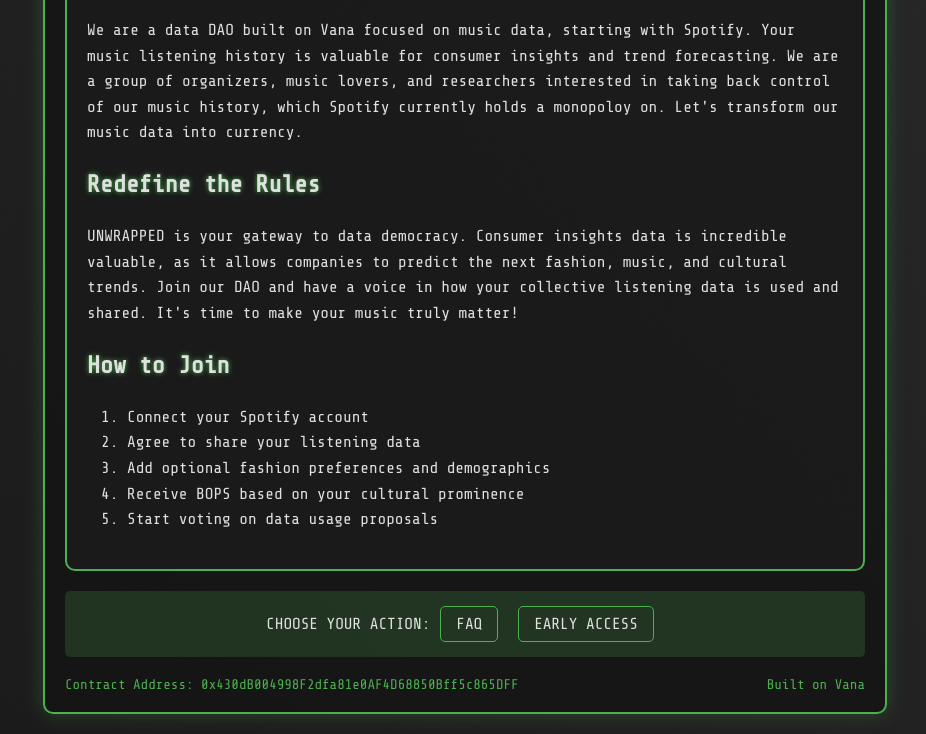
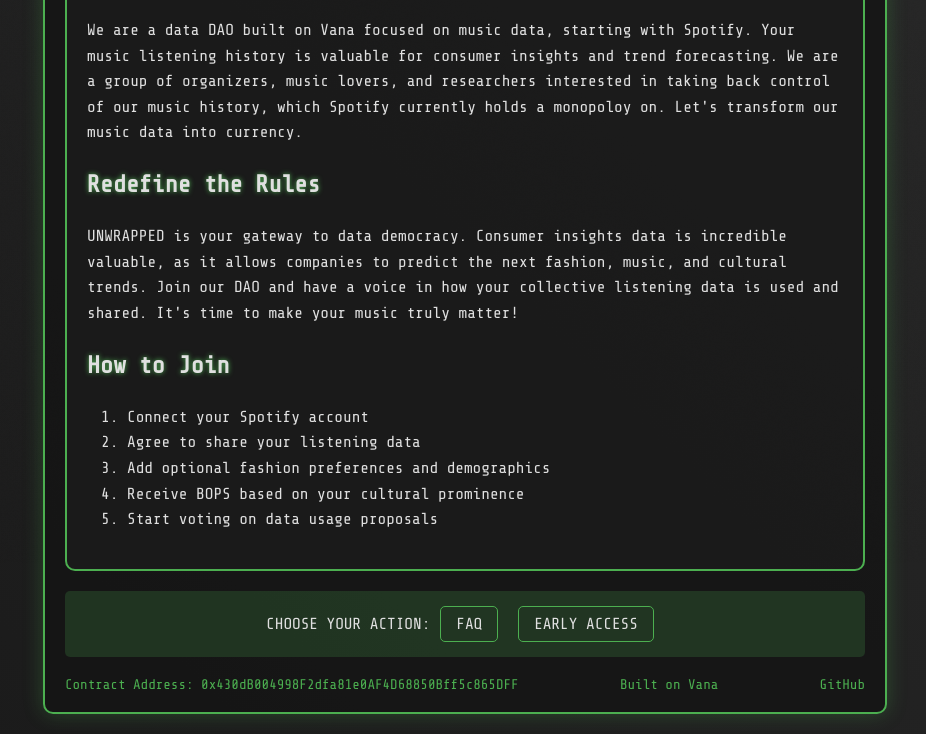
Before and after one commit to spotify-data-dao/spotify-data-dao.github.io, a plain HTML site: page index.html in a window 1280 px wide. Shown: the part 237-971 px from the top of the page, without its empty margins (175-1101 px from the left). Drawn offline with nearby package versions, Linux system fonts and the light colour scheme.

Commit message:
Update index.html

```diff
--- a/index.html
+++ b/index.html
@@ -244,6 +244,9 @@
             <div>
                 Built on <a href="https://vana.org" target="_blank">Vana</a>
             </div>
+            <div>
+                <a href="https://github.com/spotify-data-dao" target="_blank">GitHub</a>
+            </div>
         </div>
     </div>
 
```
